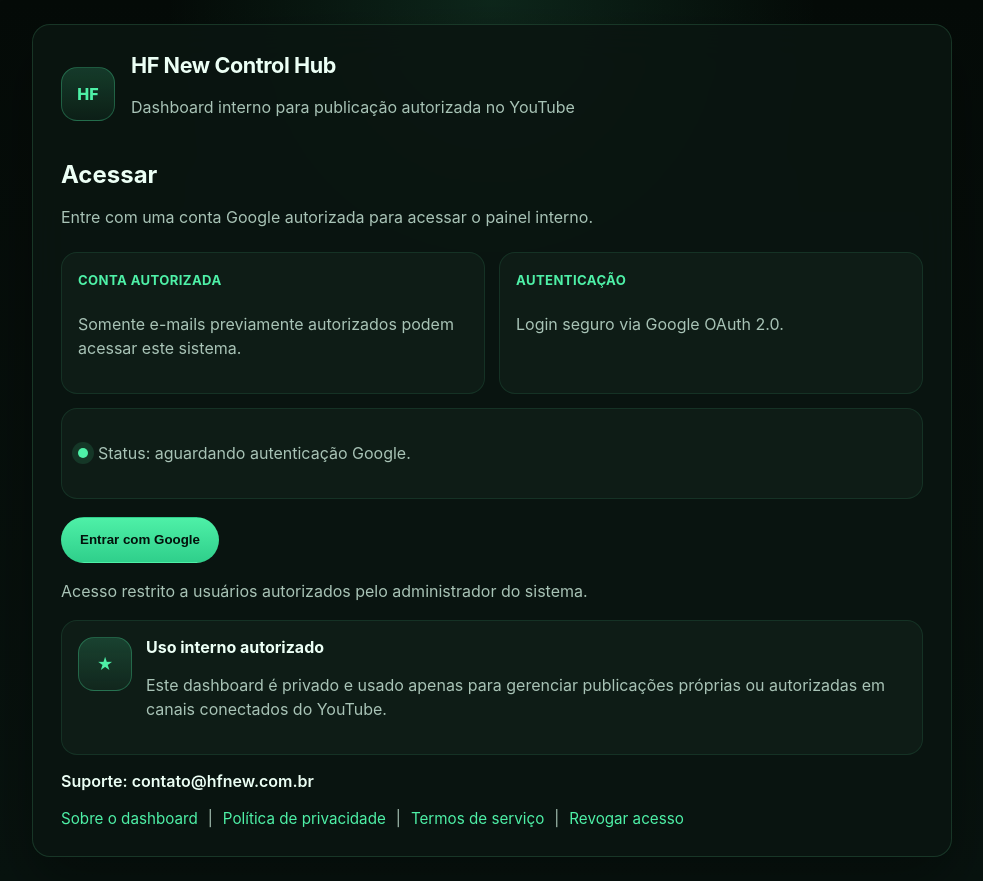
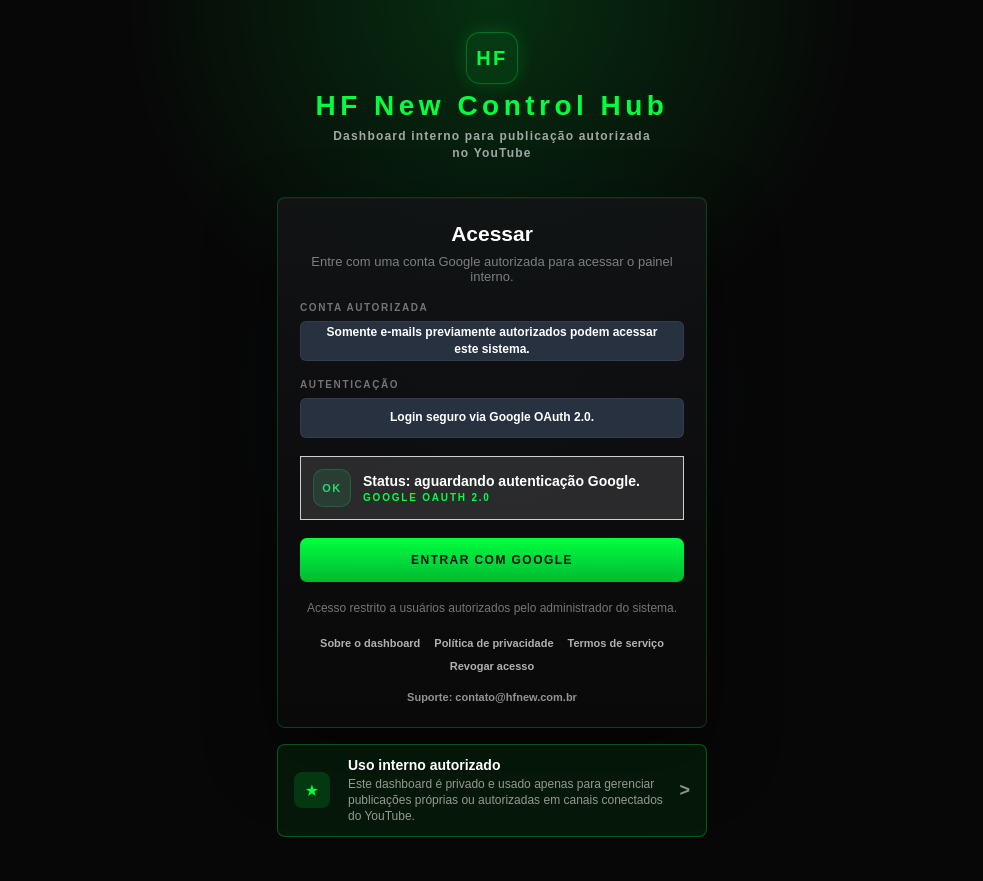
Before and after one commit to semprepatriota/hfnew-control-hub, a React (Vite) app: page / in a window 1280 px wide. Shown: the whole page, without its empty margins (148-1131 px from the left). Built offline with nearby package versions, Linux system fonts and the light colour scheme.

Commit message:
Match dashboard login visual style

```diff
--- a/src/App.jsx
+++ b/src/App.jsx
@@ -6,88 +6,91 @@ const supportEmail = import.meta.env.VITE_SUPPORT_EMAIL?.trim() || '';
 
 function PageShell({ title, children }) {
   return (
-    <main className="page-shell">
-      <div className="brand-row">
-        <div className="brand-mark">HF</div>
-        <div>
-          <div className="brand-name">HF New Control Hub</div>
-          <div className="brand-sub">Dashboard interno para publicação autorizada no YouTube</div>
+    <main className="dashboard-login-page">
+      <div className="dashboard-login-shell">
+        <div className="dashboard-login-brand">
+          <div className="dashboard-login-mark">HF</div>
+          <strong>HF New Control Hub</strong>
+          <span>Dashboard interno para publicação autorizada no YouTube</span>
         </div>
+
+        <section className="dashboard-login-card page-panel">
+          <div className="dashboard-login-copy">
+            <h1>{title}</h1>
+          </div>
+          <div className="copy-block">{children}</div>
+          <div className="page-links">
+            <Link to="/">Voltar à entrada</Link>
+          </div>
+        </section>
       </div>
-      <section className="panel">
-        <div className="panel-head">
-          <h1>{title}</h1>
-        </div>
-        {children}
-      </section>
     </main>
   );
 }
 
 function LoginPage() {
   return (
-    <main className="login-page">
-      <section className="login-card">
-        <div className="login-brand">
-          <div className="login-badge">HF</div>
-          <div>
-            <h1>HF New Control Hub</h1>
-            <p>Dashboard interno para publicação autorizada no YouTube</p>
-          </div>
+    <main className="dashboard-login-page">
+      <div className="dashboard-login-shell">
+        <div className="dashboard-login-brand">
+          <div className="dashboard-login-mark">HF</div>
+          <strong>HF New Control Hub</strong>
+          <span>Dashboard interno para publicação autorizada no YouTube</span>
         </div>
 
-        <div className="login-copy">
-          <h2>Acessar</h2>
-          <p>Entre com uma conta Google autorizada para acessar o painel interno.</p>
-        </div>
+        <section className="dashboard-login-card">
+          <div className="dashboard-login-copy">
+            <h1>Acessar</h1>
+            <p>Entre com uma conta Google autorizada para acessar o painel interno.</p>
+          </div>
 
-        <div className="info-grid">
-          <article className="info-card">
-            <span className="info-label">Conta autorizada</span>
-            <p>Somente e-mails previamente autorizados podem acessar este sistema.</p>
-          </article>
-          <article className="info-card">
-            <span className="info-label">Autenticação</span>
-            <p>Login seguro via Google OAuth 2.0.</p>
-          </article>
-        </div>
+          <div className="dashboard-login-field">
+            <span>Conta autorizada</span>
+            <strong>Somente e-mails previamente autorizados podem acessar este sistema.</strong>
+          </div>
 
-        <div className="status-card">
-          <span className="status-dot" />
-          <p>Status: aguardando autenticação Google.</p>
-        </div>
+          <div className="dashboard-login-field">
+            <span>Autenticação</span>
+            <strong>Login seguro via Google OAuth 2.0.</strong>
+          </div>
 
-        <div className="actions">
-          <button className="primary-btn" type="button">Entrar com Google</button>
-          {showLocalLogin ? (
-            <button className="secondary-btn" type="button">Uso interno autorizado</button>
+          <div className="dashboard-login-status">
+            <div className="dashboard-login-status-mark">OK</div>
+            <div>
+              <strong>Status: aguardando autenticação Google.</strong>
+              <span>Google OAuth 2.0</span>
+            </div>
+          </div>
+
+          <button className="dashboard-login-button" type="button">Entrar com Google</button>
+
+          <div className="dashboard-login-note">
+            Acesso restrito a usuários autorizados pelo administrador do sistema.
+          </div>
+
+          <div className="dashboard-login-links" aria-label="Links publicos obrigatorios">
+            <Link to="/sobre-dashboard">Sobre o dashboard</Link>
+            <Link to="/politica-de-privacidade">Política de privacidade</Link>
+            <Link to="/termos-de-uso">Termos de serviço</Link>
+            <Link to="/revogar-acesso">Revogar acesso</Link>
+          </div>
+
+          {supportEmail ? (
+            <a className="dashboard-login-support" href={`mailto:${supportEmail}`}>
+              Suporte: {supportEmail}
+            </a>
           ) : null}
-        </div>
+        </section>
 
-        <p className="supporting-copy">
-          Acesso restrito a usuários autorizados pelo administrador do sistema.
-        </p>
-
-        <div className="usage-card">
-          <div className="usage-icon">★</div>
+        <div className="dashboard-login-limited">
+          <span>★</span>
           <div>
             <strong>Uso interno autorizado</strong>
-            <p>Este dashboard é privado e usado apenas para gerenciar publicações próprias ou autorizadas em canais conectados do YouTube.</p>
+            <small>Este dashboard é privado e usado apenas para gerenciar publicações próprias ou autorizadas em canais conectados do YouTube.</small>
           </div>
+          <b>{showLocalLogin ? '>' : '>'}</b>
         </div>
-
-        {supportEmail ? <p className="support-email">Suporte: {supportEmail}</p> : null}
-
-        <footer className="footer-links">
-          <Link to="/sobre-dashboard">Sobre o dashboard</Link>
-          <span>|</span>
-          <Link to="/politica-de-privacidade">Política de privacidade</Link>
-          <span>|</span>
-          <Link to="/termos-de-uso">Termos de serviço</Link>
-          <span>|</span>
-          <Link to="/revogar-acesso">Revogar acesso</Link>
-        </footer>
-      </section>
+      </div>
     </main>
   );
 }
@@ -95,10 +98,7 @@ function LoginPage() {
 function InfoPage({ title, children }) {
   return (
     <PageShell title={title}>
-      <div className="copy-block">{children}</div>
-      <div className="page-links">
-        <Link to="/">Voltar à entrada</Link>
-      </div>
+      {children}
     </PageShell>
   );
 }
--- a/src/styles.css
+++ b/src/styles.css
@@ -1,220 +1,345 @@
 :root {
   color-scheme: dark;
-  --bg: #050b08;
-  --bg-2: #08130f;
-  --panel: rgba(11, 22, 17, 0.9);
-  --panel-2: rgba(16, 30, 23, 0.92);
-  --line: rgba(101, 229, 156, 0.16);
-  --green: #4ef0a7;
-  --green-2: #2fcf8b;
-  --text: #ecfff5;
-  --muted: #a8c3b6;
-  --danger: #ff7f7f;
-  --radius: 18px;
-  font-family: Inter, system-ui, sans-serif;
+  font-family: Arial, sans-serif;
 }
 
-* { box-sizing: border-box; }
-html, body, #root { min-height: 100%; }
+* {
+  box-sizing: border-box;
+}
+
+html,
+body,
+#root {
+  min-height: 100%;
+}
+
 body {
   margin: 0;
   background:
-    radial-gradient(circle at top, rgba(78, 240, 167, 0.12), transparent 30%),
-    linear-gradient(180deg, var(--bg), var(--bg-2));
-  color: var(--text);
-}
-a { color: var(--green); text-decoration: none; }
-a:hover { text-decoration: underline; }
-
-.login-page {
-  min-height: 100vh;
-  display: grid;
-  place-items: center;
-  padding: 24px;
+    radial-gradient(circle at 50% 0%, rgba(0, 255, 65, 0.16), transparent 34%),
+    radial-gradient(circle at 50% 46%, rgba(0, 102, 255, 0.045), transparent 36%),
+    #070707;
+  color: #ffffff;
 }
 
-.login-card, .panel {
-  width: min(920px, 100%);
-  border: 1px solid var(--line);
-  background: var(--panel);
-  backdrop-filter: blur(18px);
-  border-radius: var(--radius);
-  box-shadow: 0 24px 60px rgba(0,0,0,.35);
+a {
+  color: inherit;
 }
 
-.login-card {
-  padding: 28px;
+.dashboard-login-page {
+  min-height: 100vh;
+  display: flex;
+  align-items: center;
+  justify-content: center;
+  padding: 32px 16px;
 }
 
-.login-brand, .brand-row {
+.dashboard-login-shell {
+  width: min(100%, 430px);
   display: flex;
-  align-items: center;
+  flex-direction: column;
   gap: 16px;
 }
 
-.login-badge, .brand-mark, .usage-icon {
-  width: 54px;
-  height: 54px;
-  border-radius: 16px;
-  display: grid;
-  place-items: center;
-  background: linear-gradient(180deg, rgba(78,240,167,.18), rgba(78,240,167,.05));
-  border: 1px solid rgba(78,240,167,.28);
-  color: var(--green);
-  font-weight: 800;
-  flex: 0 0 auto;
+.dashboard-login-brand {
+  display: flex;
+  flex-direction: column;
+  align-items: center;
+  gap: 8px;
+  padding-bottom: 18px;
+  text-align: center;
 }
 
-.brand-name, .login-brand h1 {
-  margin: 0;
-  font-size: 1.35rem;
-  line-height: 1.2;
-  letter-spacing: -.02em;
+.dashboard-login-mark {
+  display: flex;
+  align-items: center;
+  justify-content: center;
+  width: 52px;
+  height: 52px;
+  border-radius: 14px;
+  color: #00ff41;
+  border: 1px solid rgba(0, 255, 65, 0.28);
+  background: rgba(0, 255, 65, 0.08);
+  box-shadow: 0 0 18px rgba(0, 255, 65, 0.18);
+  font-size: 20px;
+  font-weight: 900;
+  letter-spacing: 0.12em;
 }
 
-.brand-sub, .login-brand p, .login-copy p, .supporting-copy, .usage-card p, .copy-block, .info-card p, .status-card p {
-  color: var(--muted);
-  line-height: 1.55;
+.dashboard-login-brand strong {
+  color: #00ff41;
+  font-size: 28px;
+  font-weight: 900;
+  line-height: 1;
+  letter-spacing: 0.16em;
 }
 
-.login-copy {
-  margin-top: 24px;
+.dashboard-login-brand span {
+  color: rgba(255, 255, 255, 0.62);
+  font-size: 12px;
+  font-weight: 800;
+  line-height: 1.45;
+  letter-spacing: 0.1em;
+  max-width: 330px;
+  text-align: center;
+  text-transform: none;
 }
 
-.login-copy h2 {
-  margin: 0 0 6px;
-  font-size: 1.5rem;
+.dashboard-login-card {
+  display: flex;
+  flex-direction: column;
+  gap: 18px;
+  padding: 24px 22px;
+  border: 1px solid rgba(0, 255, 65, 0.2);
+  border-radius: 8px;
+  background: linear-gradient(180deg, rgba(19, 20, 22, 0.88), rgba(10, 10, 11, 0.92));
+  box-shadow: 0 28px 70px rgba(0, 0, 0, 0.46), inset 0 1px 0 rgba(255, 255, 255, 0.04);
 }
 
-.info-grid {
-  margin-top: 22px;
-  display: grid;
-  grid-template-columns: repeat(2, minmax(0, 1fr));
+.page-panel {
   gap: 14px;
 }
 
-.info-card, .status-card, .usage-card {
-  background: var(--panel-2);
-  border: 1px solid rgba(78,240,167,.1);
-  border-radius: 16px;
-  padding: 16px;
+.dashboard-login-copy {
+  text-align: center;
 }
 
-.info-label {
-  display: inline-block;
-  margin-bottom: 8px;
-  color: var(--green);
-  font-size: .82rem;
-  font-weight: 700;
-  letter-spacing: .03em;
+.dashboard-login-copy h1 {
+  margin: 0;
+  color: #ffffff;
+  font-size: 21px;
+  font-weight: 900;
+}
+
+.dashboard-login-copy p {
+  margin: 8px 0 0;
+  color: rgba(255, 255, 255, 0.46);
+  font-size: 13px;
+}
+
+.dashboard-login-field {
+  display: flex;
+  flex-direction: column;
+  gap: 8px;
+}
+
+.dashboard-login-field span {
+  color: rgba(255, 255, 255, 0.42);
+  font-size: 10px;
+  font-weight: 900;
+  letter-spacing: 0.16em;
   text-transform: uppercase;
 }
 
-.status-card {
+.dashboard-login-field strong {
+  min-height: 40px;
   display: flex;
   align-items: center;
-  gap: 10px;
-  margin-top: 14px;
+  justify-content: center;
+  padding: 0 14px;
+  border: 1px solid rgba(255, 255, 255, 0.06);
+  border-radius: 6px;
+  background: #273140;
+  color: #ffffff;
+  font-size: 12px;
+  font-weight: 800;
+  line-height: 1.4;
+  text-align: center;
 }
 
-.status-dot {
-  width: 10px;
-  height: 10px;
-  border-radius: 999px;
-  background: var(--green);
-  box-shadow: 0 0 0 6px rgba(78,240,167,.12);
-  flex: 0 0 auto;
+.dashboard-login-status {
+  display: flex;
+  align-items: center;
+  gap: 12px;
+  min-height: 62px;
+  padding: 12px;
+  border: 1px solid rgba(255, 255, 255, 0.78);
+  background: rgba(255, 255, 255, 0.12);
 }
 
-.actions {
+.dashboard-login-status-mark {
+  flex-shrink: 0;
+  width: 38px;
+  height: 38px;
+  border-radius: 10px;
+  display: flex;
+  align-items: center;
+  justify-content: center;
+  color: #29d66f;
+  background: rgba(41, 214, 111, 0.12);
+  border: 1px solid rgba(41, 214, 111, 0.22);
+  font-size: 11px;
+  font-weight: 900;
+  letter-spacing: 0.14em;
+}
+
+.dashboard-login-status strong,
+.dashboard-login-status span {
+  display: block;
+}
+
+.dashboard-login-status strong {
+  color: #ffffff;
+  font-size: 14px;
+}
+
+.dashboard-login-status span {
+  margin-top: 3px;
+  color: #00ff41;
+  font-size: 10px;
+  font-weight: 900;
+  letter-spacing: 0.18em;
+  text-transform: uppercase;
+}
+
+.dashboard-login-button {
+  display: inline-flex;
+  align-items: center;
+  justify-content: center;
+  gap: 9px;
+  width: 100%;
+  min-height: 44px;
+  padding: 11px 16px;
+  border: 0;
+  border-radius: 7px;
+  background: linear-gradient(180deg, #00ff41, #00ba32);
+  color: #031006;
+  cursor: pointer;
+  font-size: 12px;
+  font-weight: 900;
+  letter-spacing: 0.12em;
+  text-transform: uppercase;
+  transition: transform 0.18s ease, box-shadow 0.18s ease;
+}
+
+.dashboard-login-button:hover {
+  transform: translateY(-1px);
+  box-shadow: 0 14px 30px rgba(0, 255, 65, 0.18);
+}
+
+.dashboard-login-note {
+  color: rgba(255, 255, 255, 0.44);
+  font-size: 12px;
+  line-height: 1.4;
+  text-align: center;
+}
+
+.dashboard-login-links {
   display: flex;
   flex-wrap: wrap;
-  gap: 12px;
-  margin-top: 18px;
+  justify-content: center;
+  gap: 10px 14px;
+  padding-top: 2px;
 }
 
-.primary-btn, .secondary-btn {
-  height: 46px;
-  padding: 0 18px;
-  border-radius: 999px;
-  border: 1px solid transparent;
+.dashboard-login-links a,
+.page-links a {
+  color: rgba(255, 255, 255, 0.68);
+  font-size: 11px;
   font-weight: 700;
+  text-decoration: none;
+  border-bottom: 1px solid transparent;
 }
 
-.primary-btn {
-  background: linear-gradient(180deg, var(--green), var(--green-2));
-  color: #03110b;
+.dashboard-login-links a:hover,
+.page-links a:hover {
+  color: #00ff41;
+  border-bottom-color: rgba(0, 255, 65, 0.52);
 }
 
-.secondary-btn {
-  background: transparent;
-  border-color: rgba(78,240,167,.22);
-  color: var(--text);
+.dashboard-login-support {
+  display: inline-flex;
+  justify-content: center;
+  width: 100%;
+  color: rgba(255, 255, 255, 0.56);
+  font-size: 11px;
+  font-weight: 700;
+  text-decoration: none;
 }
 
-.supporting-copy {
-  margin: 16px 0 0;
+.dashboard-login-support:hover {
+  color: #00ff41;
 }
 
-.usage-card {
-  margin-top: 16px;
+.dashboard-login-limited {
   display: grid;
-  grid-template-columns: 54px 1fr;
-  gap: 14px;
-  align-items: start;
+  grid-template-columns: 42px 1fr auto;
+  align-items: center;
+  gap: 12px;
+  min-height: 64px;
+  padding: 12px 16px;
+  border: 1px solid rgba(0, 255, 65, 0.28);
+  border-radius: 8px;
+  background: rgba(0, 255, 65, 0.07);
+  color: rgba(255, 255, 255, 0.78);
 }
 
-.usage-card strong {
-  display: block;
-  margin-bottom: 6px;
+.dashboard-login-limited > span {
+  display: flex;
+  align-items: center;
+  justify-content: center;
+  width: 36px;
+  height: 36px;
+  border-radius: 8px;
+  background: rgba(0, 255, 65, 0.14);
+  color: #00ff41;
+  font-size: 16px;
 }
 
-.support-email {
-  margin: 16px 0 0;
-  color: var(--text);
-  font-weight: 600;
+.dashboard-login-limited strong,
+.dashboard-login-limited small {
+  display: block;
 }
 
-.footer-links, .page-links {
-  display: flex;
-  flex-wrap: wrap;
-  gap: 10px;
-  align-items: center;
-  margin-top: 18px;
-  color: var(--muted);
-  font-size: .95rem;
+.dashboard-login-limited strong {
+  color: #ffffff;
+  font-size: 14px;
 }
 
-.page-shell {
-  min-height: 100vh;
-  padding: 28px;
-  display: grid;
-  gap: 16px;
-  place-items: center;
+.dashboard-login-limited small {
+  margin-top: 3px;
+  color: rgba(255, 255, 255, 0.56);
+  font-size: 12px;
+  line-height: 1.35;
 }
 
-.panel {
-  padding: 24px;
-}
-
-.panel-head h1 {
-  margin: 0 0 14px;
-  font-size: 1.5rem;
+.dashboard-login-limited > b {
+  color: rgba(255, 255, 255, 0.54);
+  font-size: 18px;
 }
 
 .copy-block {
-  font-size: 1rem;
-  max-width: 72ch;
+  color: rgba(255, 255, 255, 0.72);
+  font-size: 14px;
+  line-height: 1.65;
+}
+
+.copy-block p {
+  margin: 0;
 }
 
 .copy-block ul {
   margin: 14px 0 0 18px;
-  color: var(--muted);
+  color: rgba(255, 255, 255, 0.62);
 }
 
-@media (max-width: 720px) {
-  .login-card, .panel { padding: 20px; }
-  .info-grid { grid-template-columns: 1fr; }
-  .footer-links { gap: 8px; }
-  .footer-links span { display: none; }
+.page-links {
+  display: flex;
+  justify-content: center;
+  padding-top: 6px;
 }
+
+@media (max-width: 480px) {
+  .dashboard-login-page {
+    align-items: flex-start;
+    padding-top: 24px;
+  }
+
+  .dashboard-login-brand strong {
+    font-size: 24px;
+  }
+
+  .dashboard-login-card {
+    padding: 20px 16px;
+  }
+}
```
